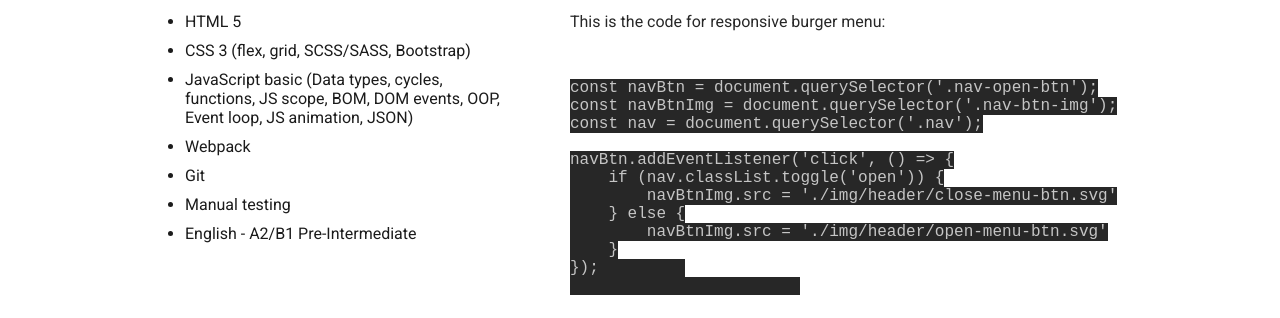
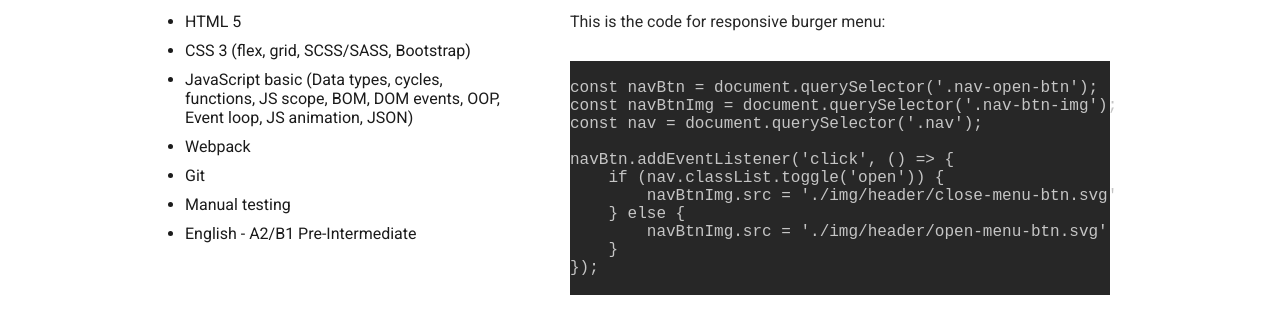
Before and after one commit to OxyMoor/rsschool-cv, a plain HTML site: page index.html in a window 1280 px wide. Shown: the part 634-952 px from the top of the page. Drawn offline with Linux system fonts and the light colour scheme.

Commit message:
fix: fix errors after validation

```diff
--- a/style.css
+++ b/style.css
@@ -123,7 +123,7 @@ body {
     margin-bottom: 30px;
 }
 
-.code code {
+.code pre {
     color: #c5c5c5;
     background: #272727;
 }
```
Also changed, not shown: index.html (+1 -2 lines).
